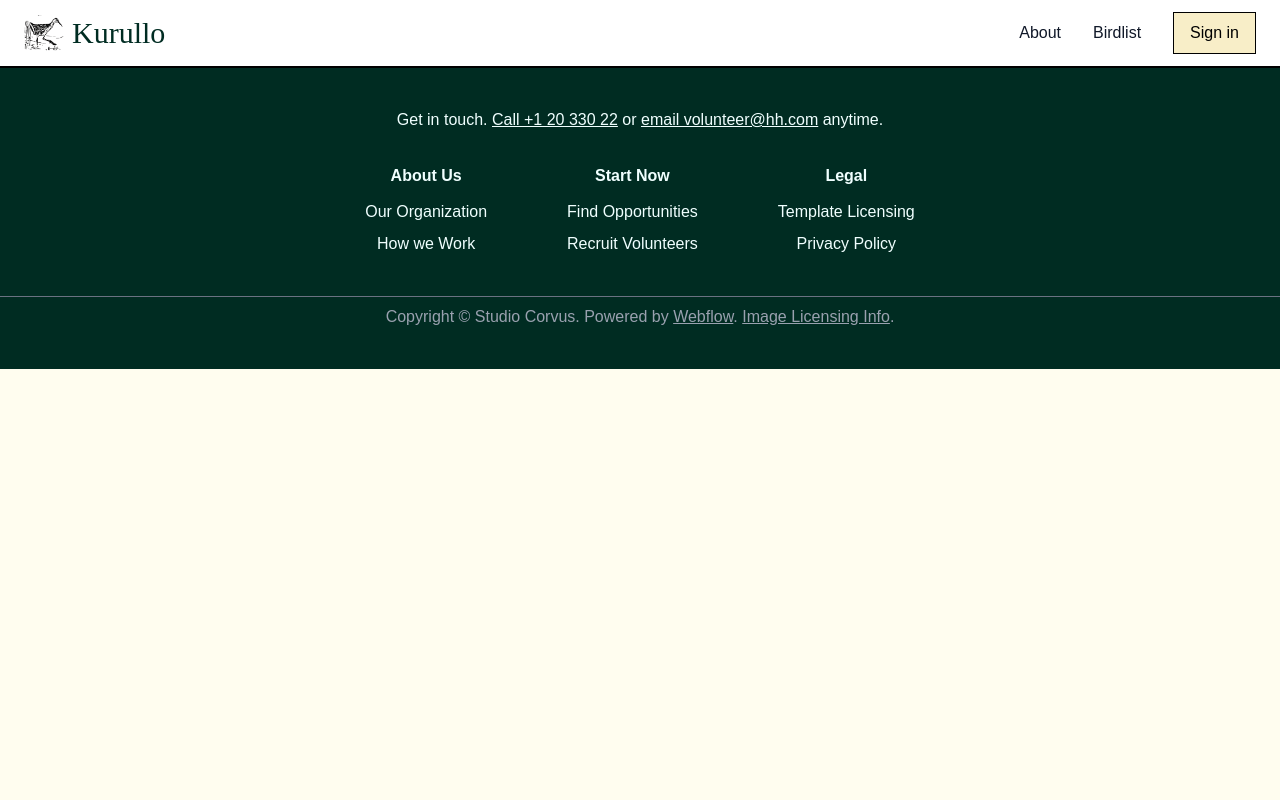
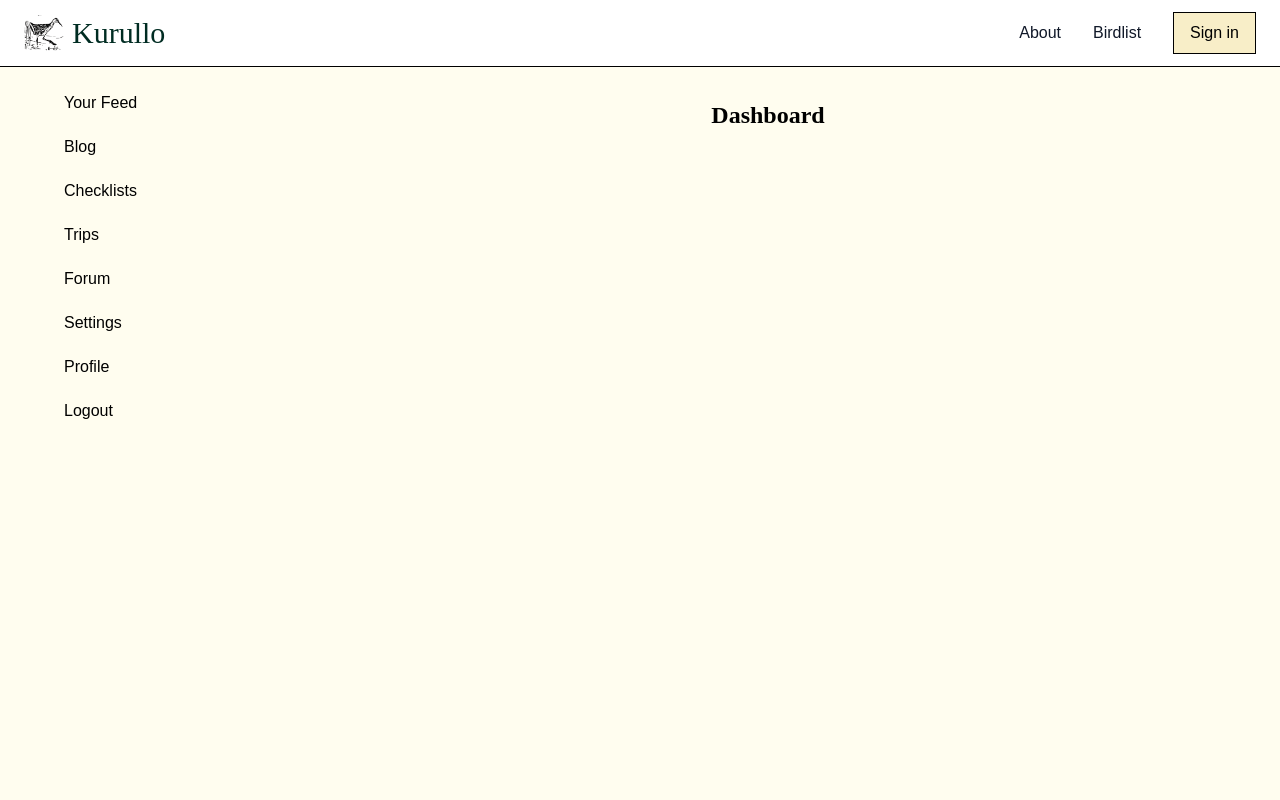
Before and after one commit to janithachathuni/birding, a React (Vite) app in the folder client/: page /dashboard in a window 1280 px wide. Shown: the top 800 px of the page. Built offline with nearby package versions, Linux system fonts and the light colour scheme; a web font is replaced by a local one.

Commit message:
dashboards, sidebar 1st look

```diff
--- a/client/src/App.jsx
+++ b/client/src/App.jsx
@@ -4,6 +4,7 @@ import Home from './Components/Home';
 import Header from './Components/Header';
 import Login from './Components/Login';
 import SignUp from './Components/SignUp';
+import Dashboard from './Pages/Dashboard';
 
 import './App.css';
 
@@ -23,6 +24,7 @@ function AppContent() {
         <Route path="/" element={<Home />} />
         <Route path="/login" element={<Login/>}/>
         <Route path="/signup" element={<SignUp/>}/>
+        <Route path="/dashboard" element={<Dashboard/>}/>
 
       </Routes>
 
--- a/client/src/Components/Home.jsx
+++ b/client/src/Components/Home.jsx
@@ -5,18 +5,6 @@ import kurulloImage from '../assets/kurullo.png'; // Import your image
 const Home = () => {
   return (
     <div className="min-h-screen bg-[#f8eec8] font-urbanist">
-      {/* Navigation Bar */}
-      <nav className="bg-white shadow-sm py-4 px-6">
-        <div className="container mx-auto flex justify-between items-center">
-          <Link to="/" className="text-2xl font-bold text-gray-800">YourLogo</Link>
-          <div className="hidden md:flex space-x-6">
-            <Link to="/" className="text-gray-600 hover:text-blue-500">Home</Link>
-            <Link to="/about" className="text-gray-600 hover:text-blue-500">About</Link>
-            <Link to="/contact" className="text-gray-600 hover:text-blue-500">Contact</Link>
-          </div>
-          <button className="md:hidden text-2xl">☰</button>
-        </div>
-      </nav>
 
       {/* Hero Section with Your Image */}
       <main className="container mx-auto px-6 py-12">
--- a/client/src/Components/Login.jsx
+++ b/client/src/Components/Login.jsx
@@ -6,34 +6,43 @@ const Login = () => {
     return(
         <div className="min-h-screen flex">
             {/* Image Column - Background */}
+            <div className="relative w-1/2 border-r border-black group">
+                {/* Background Image */}
                 <div
-                className="w-1/2 bg-cover bg-center border-r border-black"
+                    className="absolute inset-0 bg-cover bg-center"
                     style={{ backgroundImage: `url(${signupImage1})` }}
-            ></div>
+                />
+
+                {/* Overlay */}
+                <div className="absolute inset-0 bg-white opacity-0 transition-opacity duration-300 group-hover:opacity-0" />
+
+                {/* Bird Info */}
+                <div className="relative h-full flex flex-col justify-between p-10 text-white">
+                    <div className="p-4 rounded-lg max-w-max">
+                        <p className="text-xl font-bold">Blue-Tailed Bee Eater</p>
+                        <p className="italic">Merops phillipinus</p>
+                    </div>
+
+                    <div className="p-4 rounded-lg max-w-max self-end flex items-center">
+                        <svg
+                            xmlns="http://www.w3.org/2000/svg"
+                            className="h-5 w-5 mr-2"
+                            fill="none"
+                            viewBox="0 0 24 24"
+                            stroke="currentColor"
+                        >
+                            <path strokeLinecap="round" strokeLinejoin="round" strokeWidth={2} d="M17.657 16.657L13.414 20.9a1.998 1.998 0 01-2.827 0l-4.244-4.243a8 8 0 1111.314 0z" />
+                            <path strokeLinecap="round" strokeLinejoin="round" strokeWidth={2} d="M15 11a3 3 0 11-6 0 3 3 0 016 0z" />
+                        </svg>
+                        <span>Thalangama Lake</span>
+                    </div>
+                </div>
+            </div>
 
             {/* Form Column */}
             <div className="w-1/2 flex items-center justify-center p-10">
                 <form className="w-full max-w-md space-y-4">
                     <h1 className="text-3xl mb-10 text-left">Sign in to your account</h1>
-
-                    {/* <div className="flex space-x-4">
-                        <div className="flex-1 flex flex-col items-start space-y-1">
-                            <label className="text-left w-full">First Name</label>
-                            <input
-                            type="text"
-                            className="border rounded border-amber-900 p-2  w-full focus:outline-none focus:ring-1 focus:ring-amber-500"
-                            />
-                        </div>
-
-                        <div className="flex-1 flex flex-col items-start space-y-1">
-                            <label className="text-left w-full">Last Name</label>
-                            <input
-                            type="text"
-                            className="border rounded border-amber-900 p-2 w-full focus:outline-none focus:ring-1 focus:ring-amber-500"
-                            />
-                        </div>
-                    </div> */}
-
 
                     <div className="flex flex-col items-start space-y-1">
                         <label className="text-left w-full">Email</label>
@@ -58,12 +67,12 @@ const Login = () => {
                         Submit
                     </button>
 
-                    <Link to="/" class="-mt-[10px] text-amber-800 hover:text-amber-600">Forgot password?</Link>
+                    <Link to="/" className="-mt-[10px] text-amber-800 hover:text-amber-600">Forgot password?</Link>
 
                     <br/><br/><br/>
 
                     <span>Don't have an account?
-                        <button className="ml-5 border rounded border-amber-900 bg-[#f8eec8] px-4 py-2  hover:border-black hover:bg-amber-100 transition-colors">
+                        <button className="ml-5 border rounded border-amber-900 bg-[#f8eec8] px-4 py-2 hover:border-black hover:bg-amber-100 transition-colors">
                             <Link to="/signup">Sign up</Link>
                         </button>
                     </span>
--- /dev/null
+++ b/client/src/Components/UserSidebar.jsx
@@ -0,0 +1,38 @@
+import React from 'react';
+import { Link } from 'react-router-dom';
+
+const UserSidebar = () => {
+  return (
+    <div className="w-64 min-h-screen p-4 pl-14">
+         {/* bg-[#553F2D]/50 */}
+      <ul className="space-y-1 w-full text-left">
+        <li className="hover:bg-[#553F2D]/70 p-2 rounded transition-colors">
+          <Link to="/dashboard" className="block w-full">Your Feed</Link>
+        </li>
+        <li className="hover:bg-[#553F2D]/70 p-2 rounded transition-colors">
+          <Link to="/dashboard/blog" className="block w-full">Blog</Link>
+        </li>
+        <li className="hover:bg-[#553F2D]/70 p-2 rounded transition-colors">
+          <Link to="/dashboard/checklists" className="block w-full">Checklists</Link>
+        </li>
+        <li className="hover:bg-[#553F2D]/70 p-2 rounded transition-colors">
+          <Link to="/dashboard/trips" className="block w-full">Trips</Link>
+        </li>
+        <li className="hover:bg-[#553F2D]/70 p-2 rounded transition-colors">
+          <Link to="/dashboard/forum" className="block w-full">Forum</Link>
+        </li>
+        <li className="hover:bg-[#553F2D]/70 p-2 rounded transition-colors">
+          <Link to="/dashboard/settings" className="block w-full">Settings</Link>
+        </li>
+        <li className="hover:bg-[#553F2D]/70 p-2 rounded transition-colors">
+          <Link to="/dashboard/profile" className="block w-full">Profile</Link>
+        </li>
+        <li className="hover:bg-[#553F2D]/70 p-2 rounded transition-colors">
+          <Link to="/logout" className="block w-full">Logout</Link>
+        </li>
+      </ul>
+    </div>
+  );
+};
+
+export default UserSidebar;
--- /dev/null
+++ b/client/src/Pages/Dashboard.jsx
@@ -0,0 +1,17 @@
+import React from 'react';
+import {Link} from 'react-router-dom';
+import UserSidebar from '../Components/UserSidebar';
+
+
+const Dashboard = () => {
+  return (
+    <div className="flex">
+      <UserSidebar/>
+      <div className="flex-1 p-8">
+        <h1 className="text-2xl font-semibold">Dashboard</h1>
+      </div>
+    </div>
+  );
+};
+
+export default Dashboard;
--- /dev/null
+++ b/client/src/ThemeContext.jsx
@@ -0,0 +1 @@
+import {createContext, useContext, }
--- a/client/tailwind.config.js
+++ b/client/tailwind.config.js
@@ -1,5 +1,6 @@
 module.exports = {
   content: ["./src/**/*.{js,jsx,ts,tsx}"],
+  darkMode: 'class',
   theme: {
     extend: {
       fontFamily: {
```
Also changed, not shown: client/src/Components/AdminSidebar.jsx (added), client/src/Pages/AdminDashboard.jsx (added). Lines whose indentation alone changed are shown as unchanged.
